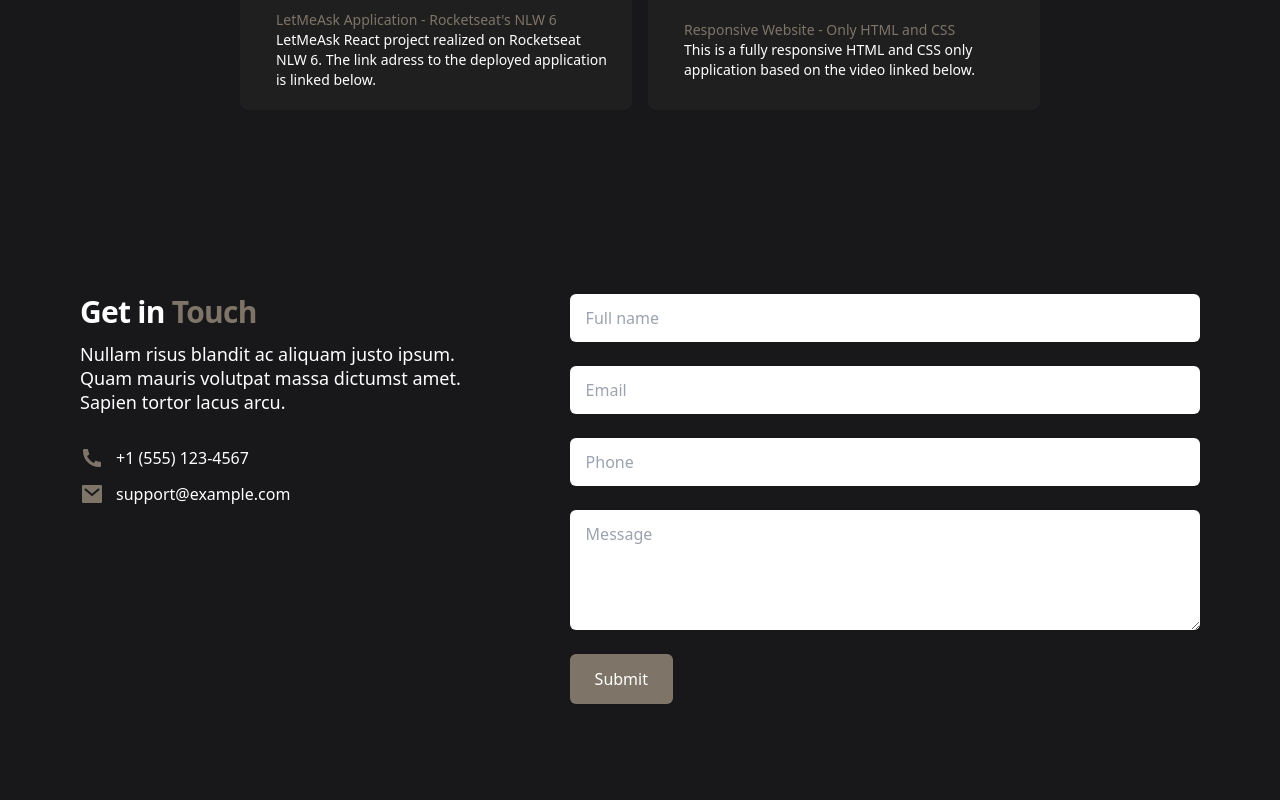
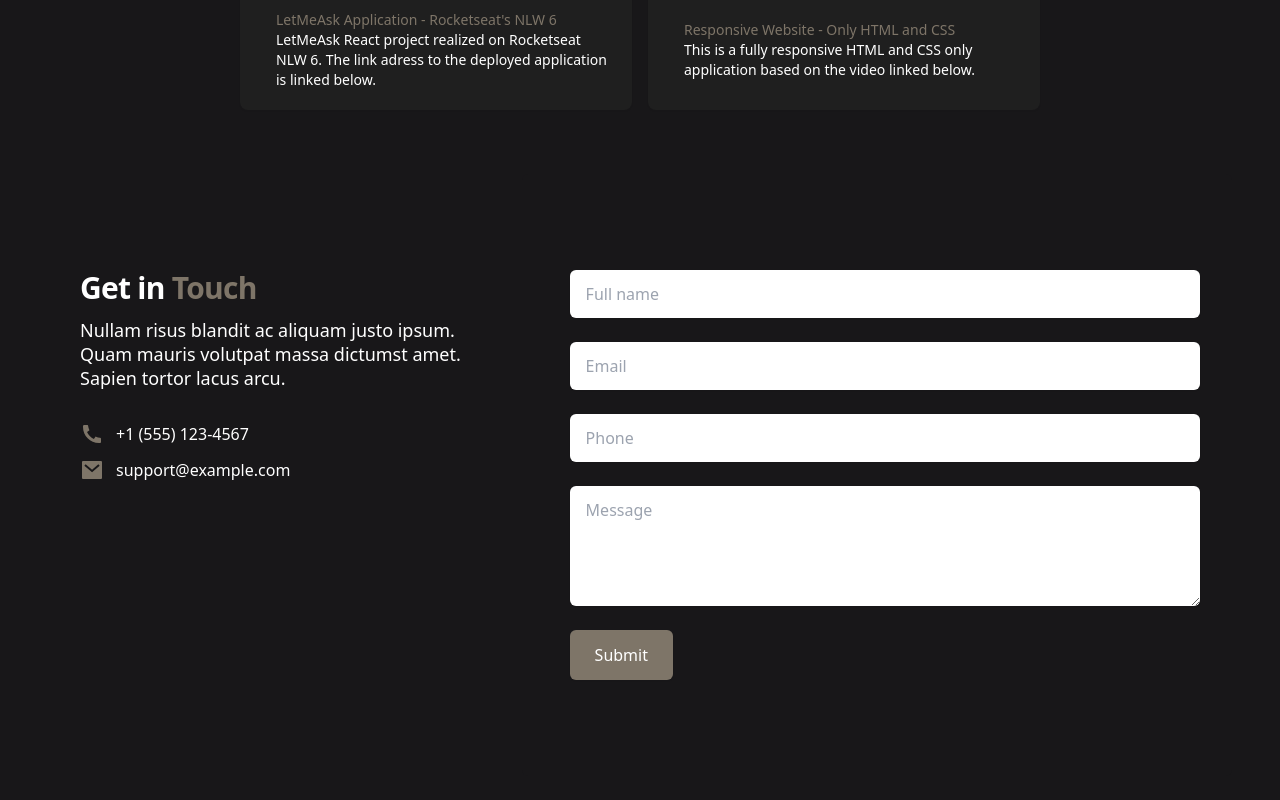
Before and after one commit to PabloFLPs/My-New-Portfolio, a React (Create React App) app: page / in a window 1280 px wide. Shown: the part 1960-2760 px from the top of the page. Built offline with nearby package versions, Linux system fonts and the light colour scheme.

Commit message:
Adjusting certical padding

```diff
--- a/src/components/Contact.tsx
+++ b/src/components/Contact.tsx
@@ -20,7 +20,7 @@ import { RiPhoneFill, RiMailFill } from "react-icons/ri";
 
 export default function Example() {
   return (
-    <div className="relative bg-dark text-white px-12 py-16">
+    <div className="relative bg-dark text-white px-12 py-10">
       <div className="absolute inset-0">
         <div className="absolute inset-y-0 left-0 w-1/2 bg-gray-50" />
       </div>
```
